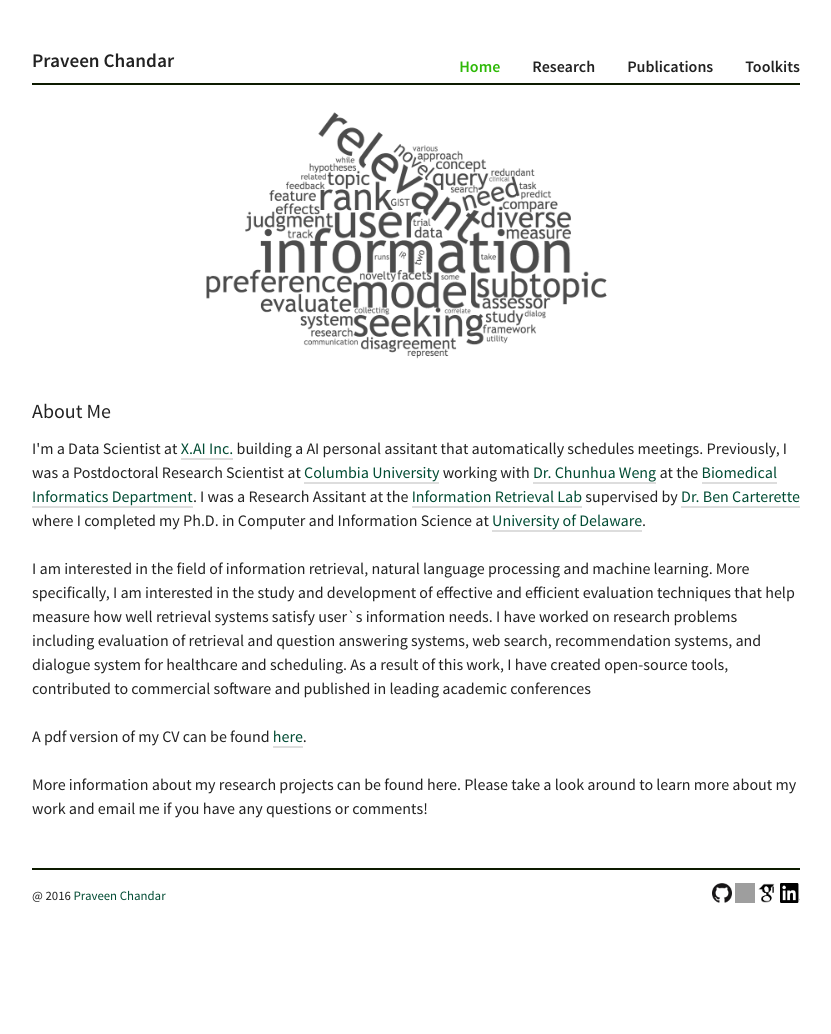
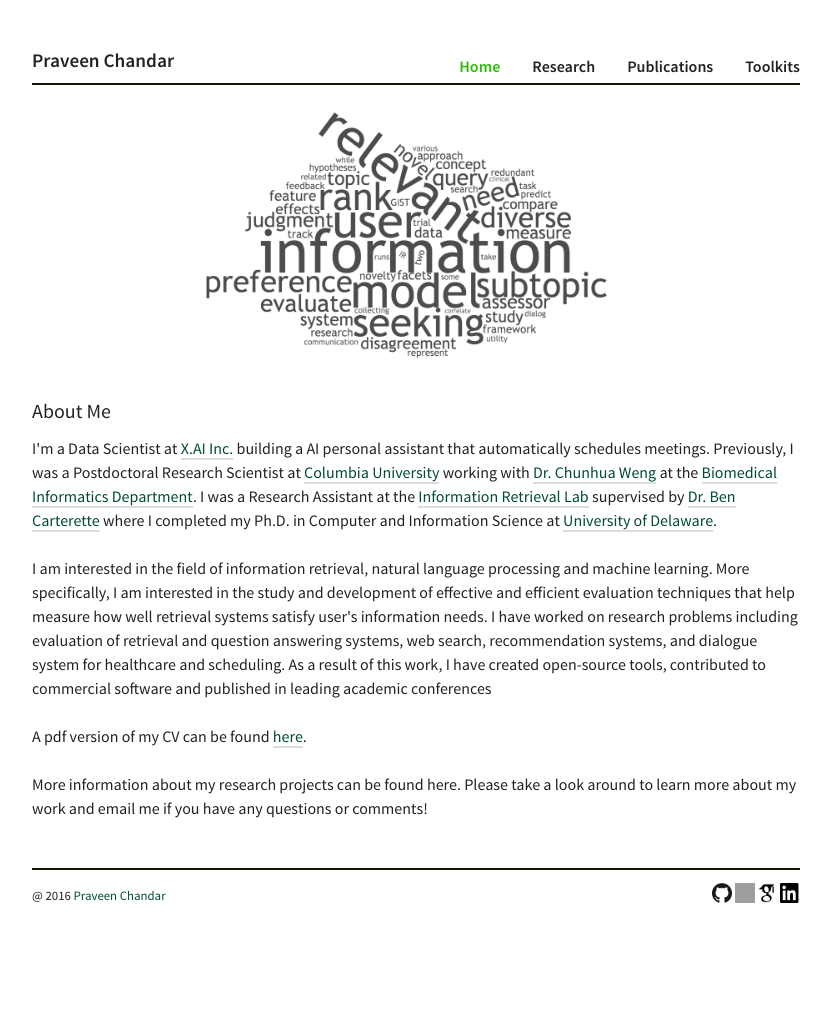
Before and after one commit to pchandar/pchandar.github.io, a Jekyll site: the page built from index.html, in a window 1280 px wide. Shown: the whole page, without its empty margins (224-1055 px from the left). Built offline with Jekyll 4.4.1, drawn with Linux system fonts in a browser that asks for light colours; Markdown is read by kramdown in place of the engine named in the settings; the list of posts is cut into pages by our own code; grey boxes are pictures that could not be loaded.

Commit message:
fixed minor typos

```diff
--- a/index.html
+++ b/index.html
@@ -33,9 +33,9 @@
 
 <center><img src="/public/images/wordcloud.png" width="600"/></center>
 <h3>About Me</h3>
- <p>I'm a Data Scientist  at <a href="http://www.x.ai">X.AI Inc.</a> building a AI personal assitant that automatically schedules meetings.</a> Previously, I was a Postdoctoral Research Scientist at <a href="http://www.columbia.edu/">Columbia University</a> working with <a href="http://people.dbmi.columbia.edu/~chw7007/">Dr. Chunhua Weng</a> at the <a href="https://www.dbmi.columbia.edu/">Biomedical Informatics Department</a>. I was a Research Assitant at the <a href="http://ir.cis.udel.edu/">Information Retrieval Lab</a> supervised by <a href="http://ir.cis.udel.edu/~carteret/">Dr. Ben Carterette</a> where I completed my Ph.D. in Computer and Information Science at <a href="http://www.udel.edu"> University of Delaware</a>. </p>
+ <p>I'm a Data Scientist  at <a href="http://www.x.ai">X.AI Inc.</a> building a AI personal assistant that automatically schedules meetings.</a> Previously, I was a Postdoctoral Research Scientist at <a href="http://www.columbia.edu/">Columbia University</a> working with <a href="http://people.dbmi.columbia.edu/~chw7007/">Dr. Chunhua Weng</a> at the <a href="https://www.dbmi.columbia.edu/">Biomedical Informatics Department</a>. I was a Research Assistant at the <a href="http://ir.cis.udel.edu/">Information Retrieval Lab</a> supervised by <a href="http://ir.cis.udel.edu/~carteret/">Dr. Ben Carterette</a> where I completed my Ph.D. in Computer and Information Science at <a href="http://www.udel.edu"> University of Delaware</a>. </p>
 
- <p>I am interested in the field of information retrieval, natural language processing and machine learning. More specifically, I am interested in the study and development of effective and efficient evaluation techniques that help measure how well retrieval systems satisfy user`s information needs.
+ <p>I am interested in the field of information retrieval, natural language processing and machine learning. More specifically, I am interested in the study and development of effective and efficient evaluation techniques that help measure how well retrieval systems satisfy user's information needs.
  I have worked on research problems including evaluation of retrieval and  question answering systems, web search, recommendation systems, and dialogue system for healthcare and scheduling. As a result of this work, I have created open-source tools, contributed to commercial software and published in leading academic conferences</p>
 
  <p>A pdf version of my CV can be found <a href="/cv.pdf">here</a>.</p>
```
